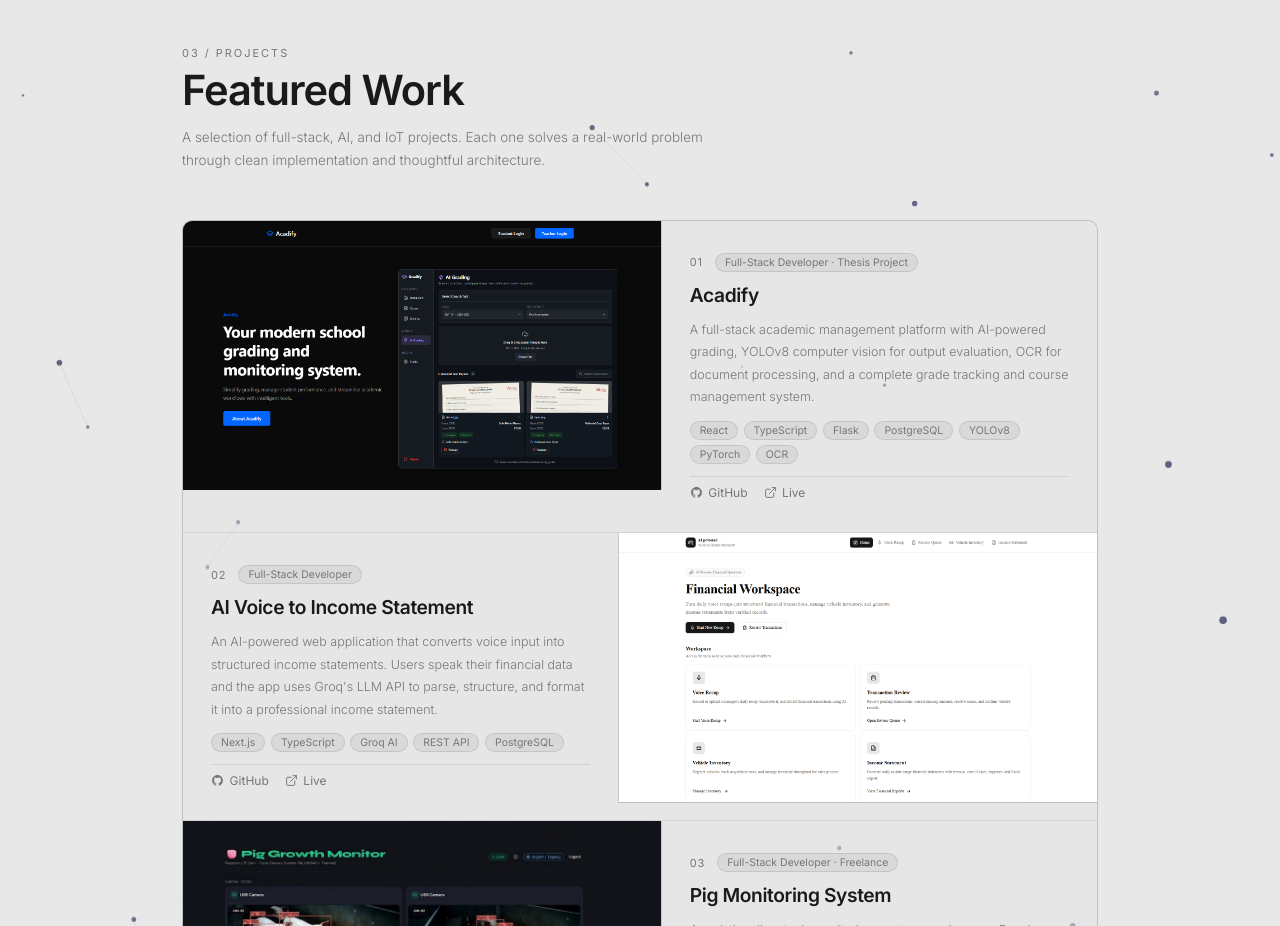
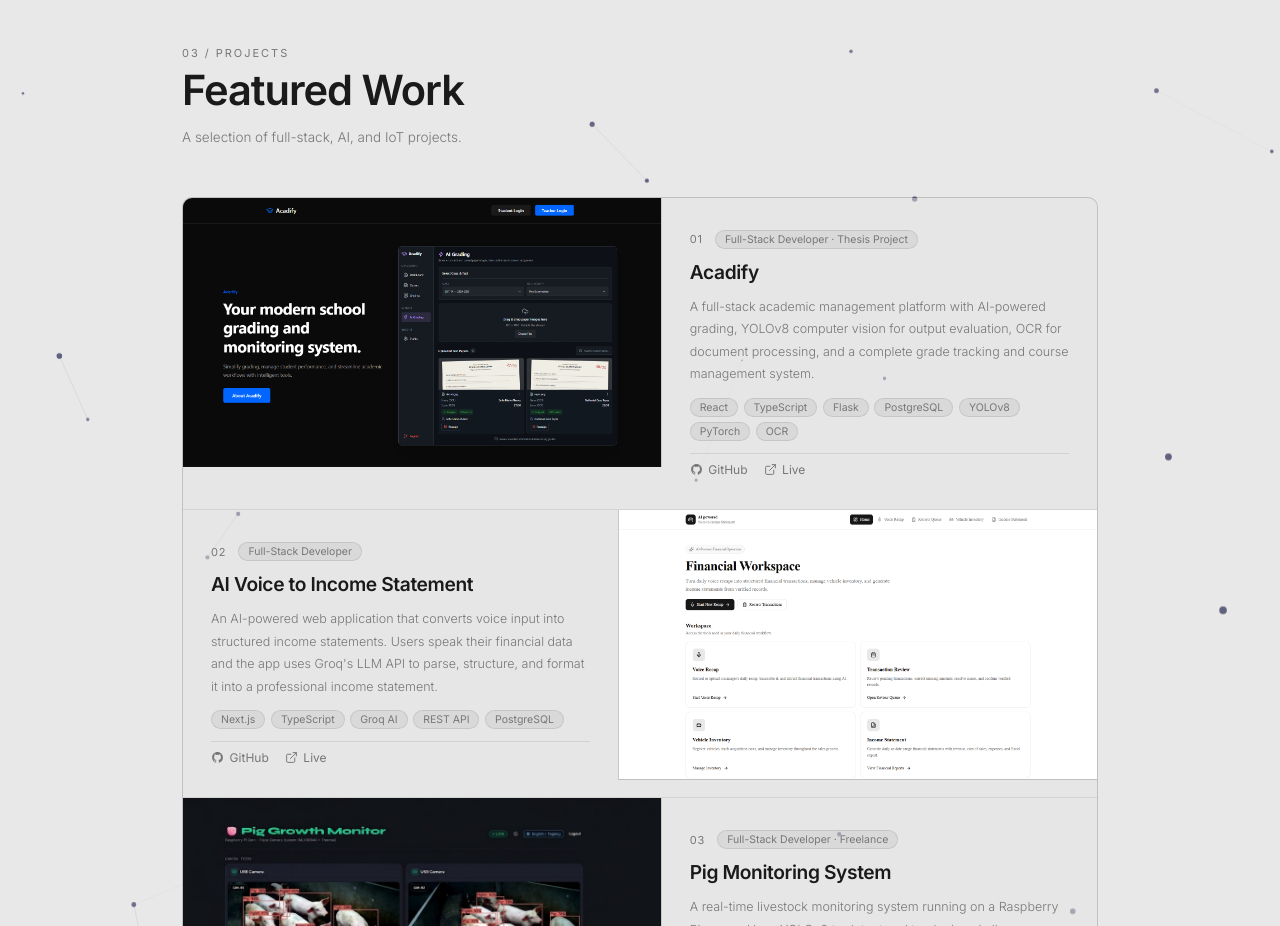
Before and after one commit to uuell/my_portfolio, a React (Vite) app: page / in a window 1280 px wide. Shown: the part 2220-3146 px from the top of the page. Built offline with nearby package versions, Linux system fonts and the light colour scheme.

Commit message:
Fix: description in projects

```diff
--- a/src/components/Projects.tsx
+++ b/src/components/Projects.tsx
@@ -27,7 +27,7 @@ export default function Projects() {
         <p className={s.label}>03 / Projects</p>
         <h2 className={s.title}>Featured Work</h2>
         <p className={s.subtitle}>
-          A selection of full-stack, AI, and IoT projects. Each one solves a real-world problem through clean implementation and thoughtful architecture.
+          A selection of full-stack, AI, and IoT projects.
         </p>
 
         <div className={styles.list}>
```
